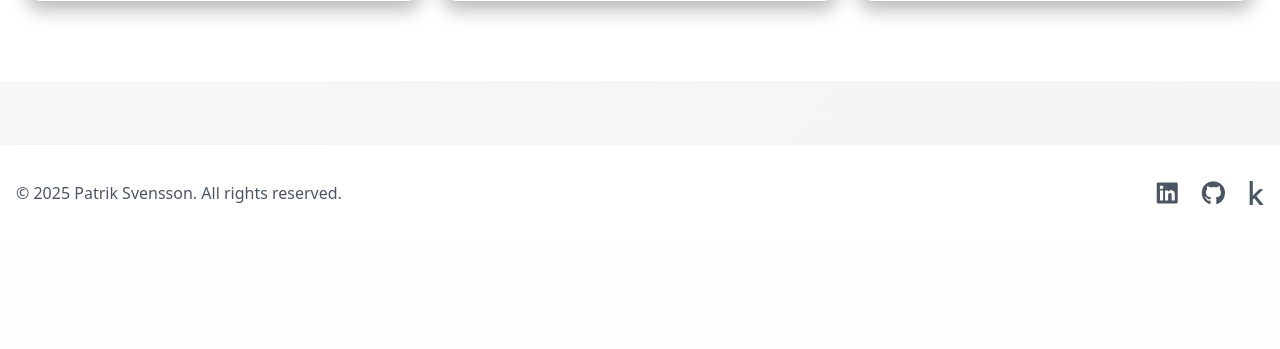
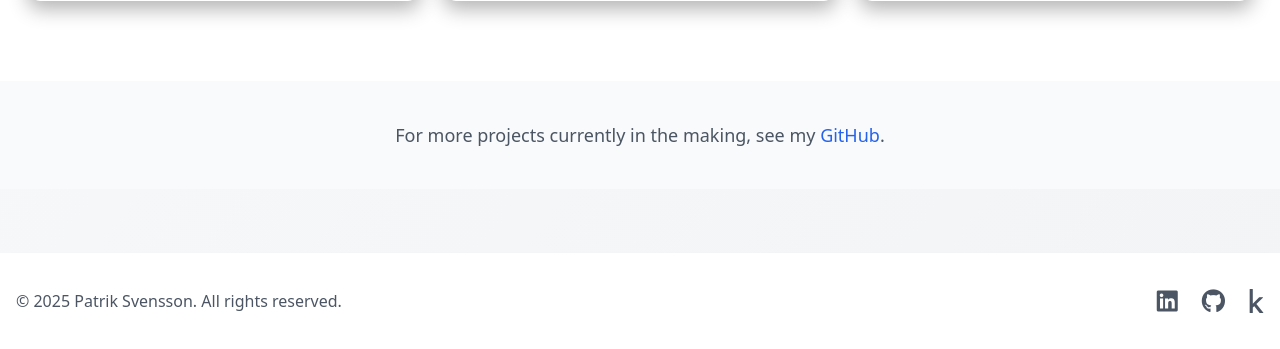
Before and after one commit to patriksn/portfolio, a Flask app: page /projects in a window 1280 px wide. Shown: the part 1411-1760 px from the top of the page. Before the commit the page ends 1616 px from the top, so only its background shows below. Run offline with Flask 3, Linux system fonts and the light colour scheme; some libraries are stand-ins or nearby versions.

Commit message:
Feat: Added text under projects on projects page

```diff
--- a/portfolio_page/templates/projects.html
+++ b/portfolio_page/templates/projects.html
@@ -131,4 +131,11 @@
         </div>
     </div>
 </section>
+
+<!-- Additional Projects Info -->
+<section class="py-10 bg-gray-50 text-center">
+    <div class="max-w-7xl mx-auto px-4 sm:px-6 lg:px-8">
+        <p class="text-lg text-gray-600">For more projects currently in the making, see my <a href="https://github.com/patriksn" class="text-blue-600 hover:underline">GitHub</a>.</p>
+    </div>
+</section>
 {% endblock %}
```
